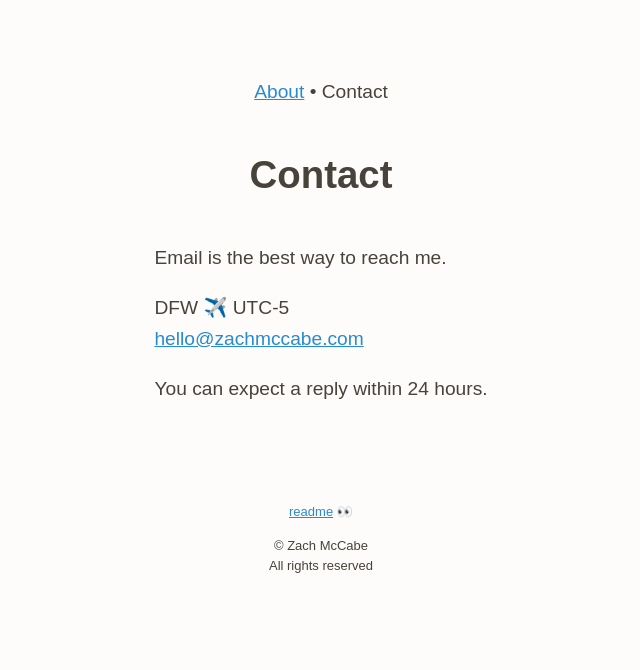
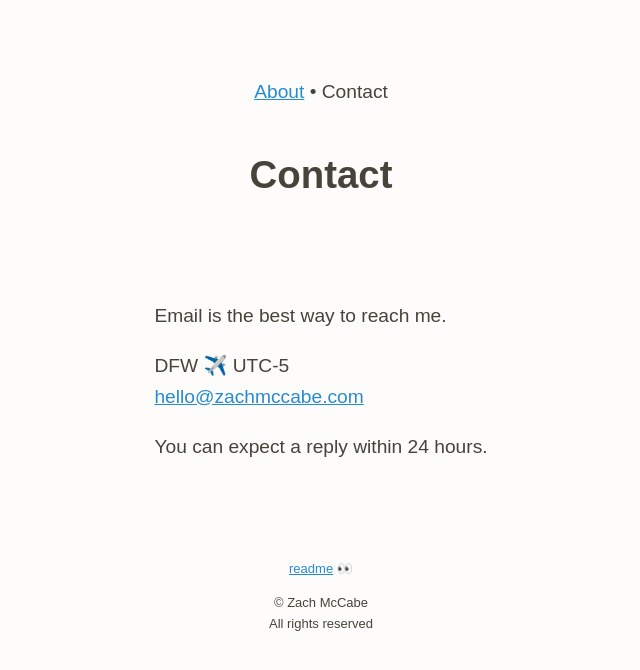
Before and after one commit to zachmccabe/zachmccabe.github.io, a Jekyll site: the page built from contact.md, in a window 1280 px wide. Shown: the top 670 px of the page, without its empty margins (319-959 px from the left). Built offline with Jekyll 4.4.1, drawn with Linux system fonts in a browser that asks for light colours.

Commit message:
Update kaoliang_33.html
Tweak header rules. Combine some rules in header, footer. Add xtop20 class.

```diff
--- a/_includes/kaoliang_33.html
+++ b/_includes/kaoliang_33.html
@@ -18,15 +18,25 @@ article, header, main, section {
   padding: 0;
 }
 
+header, footer {
+  text-align: center;
+  width: 100%;
+}
+
+header {
+  margin: 0 auto 3em;
+  padding: 0;
+}
+
+header nav {
+  font-size: smaller;
+}
+
 footer {
   font-size: small;
   margin: 0 auto;
   padding: 5em 0;
-  text-align: center;
-  width: 100%;
 }
-
-
 
 
 
@@ -49,6 +59,14 @@ footer {
 .xnest20 {
   margin: auto;
   max-width: 20em;
+}
+
+.xtop20 {
+border-top: 1px solid #ccc;
+width: 100%;
+max-width:20em;
+margin: 0 auto;
+padding: 0 auto;
 }
 
 .kaoCTA {
```
